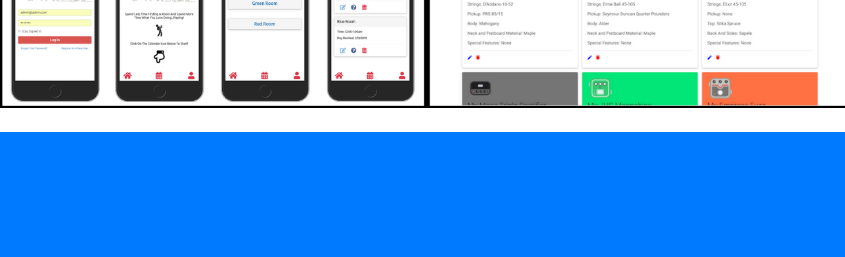
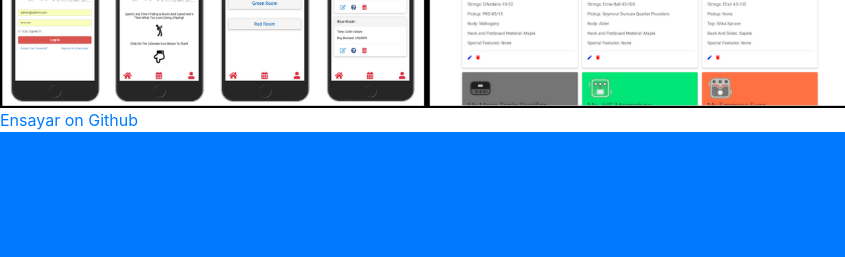
Before and after one commit to kellycook301/kellycooknew, a website with bundled scripts: page index.html in a window 1280 px wide. Shown: the part 2304-2561 px from the top of the page, 0-845 px from the left. Built offline with nearby package versions, Linux system fonts and the light colour scheme; files whose address does not match are found by name.

Commit message:
fixing links

```diff
--- a/index.html
+++ b/index.html
@@ -182,7 +182,7 @@
               </div>
             </div>
           </a>
-          <a href="https://github.com/kellycook301/Ensayar" target="_blank" class="text-white">LinkedIn</a>
+          <a href="https://github.com/kellycook301/Ensayar" target="_blank" class="text-black">Ensayar on Github</a>
         </div>
         <div class="col-lg-4 col-sm-6">
           <a class="portfolio-box" href="img/portfolio/fullsize/MGLDescription.png">
```
